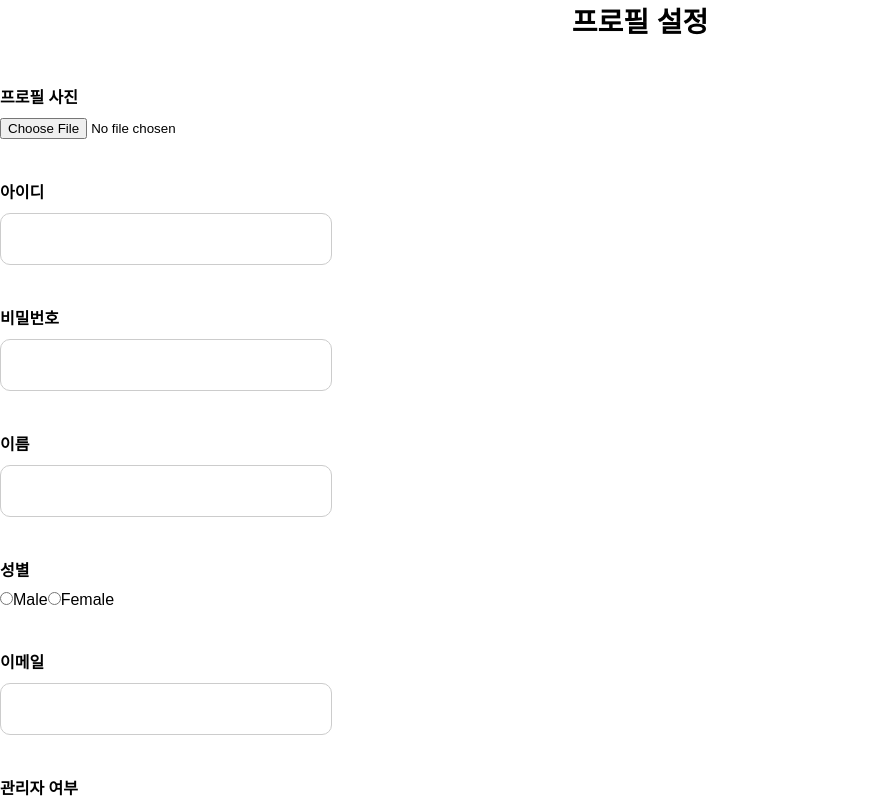
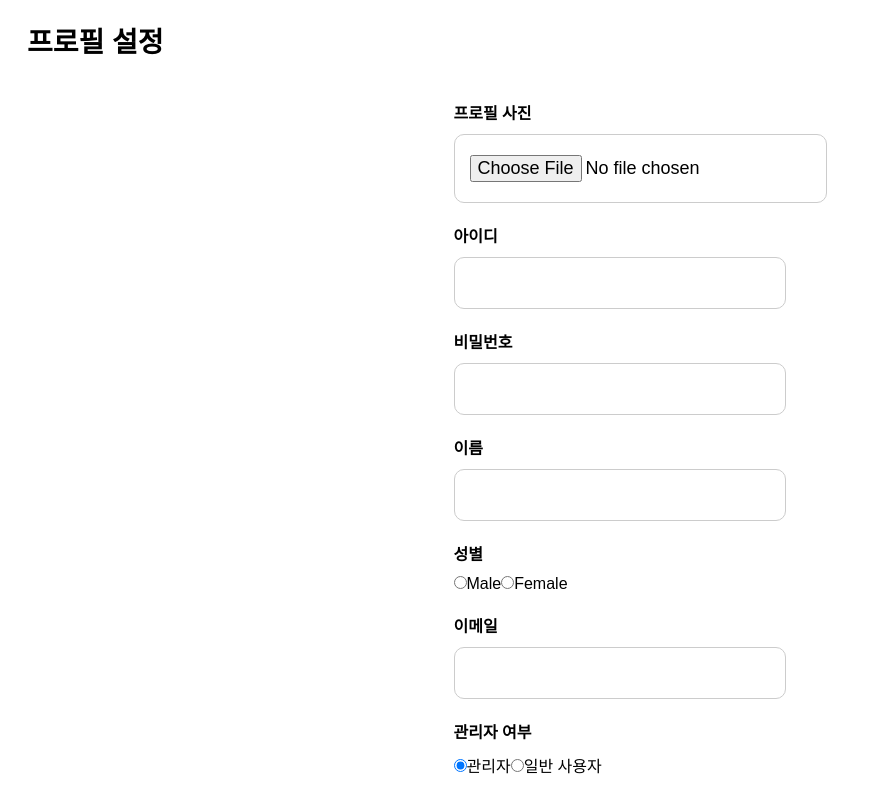
Before and after one commit to LikeLion12thHackathon/frontend, a React app: page /register in a window 1280 px wide. Shown: the whole page, without its empty margins (0-890 px from the left). Built offline with nearby package versions, Linux system fonts and the light colour scheme; no server answers; what recoil-persist would draw is missing.

Commit message:
feat: 회원가입 유효성 검사 로직 수정 중

```diff
--- a/src/pages/Register.jsx
+++ b/src/pages/Register.jsx
@@ -1,5 +1,6 @@
 import { useState } from "react";
-import { FormContainer, ErrorMsgContainer, FormInnerWrapper, RegisterInput, LoginSubmitButton, LoginTitle, StyledForm, StyledLabel, StyledLink } from "../css/styled/signin_up.styled";
+import * as Styled from "../css/styled/signin_up.styled";
+import { Header } from "../components/Header";
 import { isRequired, MinimumLength, CantContainSpace, EmailFormat, SpecialText, UserRules } from "../constant/user.constraints";
 //import { sendReqAndSaveToken } from "../../function/login.register";
 import { postRegisterDataWith } from "../function/login.register";
@@ -14,17 +15,17 @@ export const Register = () => {
     const [profileimg, setProfileimg] = useState("");
     const [name, setName] = useState("");
     const [gender, setGender] = useState("");
-    const [admin, setAdmin] = useState(false);
+    const [admin, setAdmin] = useState(true);
 
     const [error, setError] = useState("");
     const [valid, setValid] = useState({
         username: false,
         password: false,
         email: false,
-        profileimg: false,
+        profileimg: true, // 프로필 이미지는 유효성 검사에서 제외
         name: false,
         gender: false,
-        admin: false,
+        admin: true, // 기본값을 true로 설정 (true/false 모두 허용)
     });
 
     function validation(value, constraints) {
@@ -68,7 +69,8 @@ export const Register = () => {
                 setValid((prevState) => ({...prevState, email: result === null}));
                 break;
             case "profileimg":
-                setProfileimg(value);
+                setProfileimg(value || ""); // 파일 값이 없으면 빈 문자열로 설정
+                // 프로필 이미지는 유효성 검사에서 제외하므로 별도의 유효성 검사 없음
                 result = validation(value, [isRequired]); // 프로필 이미지 규칙
                 setValid((prevState) => ({...prevState, profileimg: result === null}));
                 break;
@@ -83,8 +85,8 @@ export const Register = () => {
                 setValid((prevState) => ({...prevState, gender: result === null}));
                 break;
             case "admin":
-                setAdmin(value === "true"); // 관리자 여부
-                setValid((prevState) => ({ ...prevState, admin: true })); // 별도의 유효성 검사 필요 시 추가
+                setAdmin(value === "true" || value === "false"); // true/false 모두 허용
+                setValid((prevState) => ({ ...prevState, admin: true })); // 별도의 유효성 검사 필요
                 break;
         }
         setError(result); // 최종 에러 메시지 설정
@@ -94,7 +96,8 @@ export const Register = () => {
     async function onSubmit(event) {
         event.preventDefault();
         // 유효하지 않은 정보가 하나라도 있으면 안됨
-        if(Object.values(valid).filter((value) => value === false).length > 0) {
+        if(Object.keys(valid).some((key) =>
+            (key !== 'profileimg' && key !== 'admin' && valid[key] === false))) {
             alert("제대로 입력해주세요");
             // ToastifyWarn("모든 항목을 제대로 입력해주세요");
             return;
@@ -104,7 +107,7 @@ export const Register = () => {
             username: username,
             password: password,
             email: email,
-            profile_photo: profileimg,
+            profile_photo: profileimg || "",
             name: name,
             gender: gender,
             is_admin: admin,
@@ -125,27 +128,29 @@ export const Register = () => {
 
     return (
         <>
-            <FormContainer>
-                    <LoginTitle>프로필 설정</LoginTitle>
-                <FormInnerWrapper>
+            <Header text="프로필 설정" />
+            <Styled.FormContainer>
+                <form onSubmit={onSubmit}>
+                    <Styled.FormInnerWrapper>
                         {/* <Avatar
                             src={profileimg}
                             style={{margin:'20px'}}
                             size={200}
-                        onClick={()=>{fileInput.current.click()}}/> */}
-                    <StyledLabel htmlFor="profileimg">프로필 사진</StyledLabel>
-                    <input
+                            onClick={() => {fileInput.current.click()}}
+                        /> */}
+                        <Styled.StyledLabel htmlFor="profileimg">프로필 사진</Styled.StyledLabel>
+                        <Styled.FileInput
                             type="file"
                             id="profileimg"
                             name="profileimg"
                             required
-                        value={profileimg}
                             onChange={onChange}
                         />
-                </FormInnerWrapper>
-                <FormInnerWrapper>
-                    <StyledLabel htmlFor="username">아이디</StyledLabel>
-                    <RegisterInput
+                    </Styled.FormInnerWrapper>
+
+                    <Styled.FormInnerWrapper>
+                        <Styled.StyledLabel htmlFor="username">아이디</Styled.StyledLabel>
+                        <Styled.RegisterInput
                             type="text"
                             id="username"
                             name="username"
@@ -153,10 +158,11 @@ export const Register = () => {
                             value={username}
                             onChange={onChange}
                         />
-                </FormInnerWrapper>
-                <FormInnerWrapper>
-                    <StyledLabel htmlFor="password">비밀번호</StyledLabel>
-                    <RegisterInput
+                    </Styled.FormInnerWrapper>
+
+                    <Styled.FormInnerWrapper>
+                        <Styled.StyledLabel htmlFor="password">비밀번호</Styled.StyledLabel>
+                        <Styled.RegisterInput
                             type="password"
                             id="password"
                             name="password"
@@ -164,10 +170,11 @@ export const Register = () => {
                             value={password}
                             onChange={onChange}
                         />
-                </FormInnerWrapper>
-                <FormInnerWrapper>
-                    <StyledLabel htmlFor="name">이름</StyledLabel>
-                    <RegisterInput
+                    </Styled.FormInnerWrapper>
+
+                    <Styled.FormInnerWrapper>
+                        <Styled.StyledLabel htmlFor="name">이름</Styled.StyledLabel>
+                        <Styled.RegisterInput
                             type="text"
                             id="name"
                             name="name"
@@ -175,14 +182,14 @@ export const Register = () => {
                             value={name}
                             onChange={onChange}
                         />
-                </FormInnerWrapper>
-                <FormInnerWrapper>
-                    <StyledLabel>성별</StyledLabel>
+                    </Styled.FormInnerWrapper>
+
+                    <Styled.FormInnerWrapper>
+                        <Styled.StyledLabel>성별</Styled.StyledLabel>
                         <div>
                             <label>
                                 <input
                                     type="radio"
-                                id="gender"
                                     name="gender"
                                     value="male"
                                     checked={gender === 'male'}
@@ -193,7 +200,6 @@ export const Register = () => {
                             <label>
                                 <input
                                     type="radio"
-                                id="gender"
                                     name="gender"
                                     value="female"
                                     checked={gender === 'female'}
@@ -202,10 +208,11 @@ export const Register = () => {
                                 Female
                             </label>
                         </div>
-                </FormInnerWrapper>
-                <FormInnerWrapper>
-                    <StyledLabel htmlFor="email">이메일</StyledLabel>
-                    <RegisterInput
+                    </Styled.FormInnerWrapper>
+
+                    <Styled.FormInnerWrapper>
+                        <Styled.StyledLabel htmlFor="email">이메일</Styled.StyledLabel>
+                        <Styled.RegisterInput
                             type="email"
                             id="email"
                             name="email"
@@ -213,9 +220,10 @@ export const Register = () => {
                             value={email}
                             onChange={onChange}
                         />
-                </FormInnerWrapper>
-                <FormInnerWrapper>
-                    <StyledLabel htmlFor="admin">관리자 여부</StyledLabel>
+                    </Styled.FormInnerWrapper>
+
+                    <Styled.FormInnerWrapper>
+                        <Styled.StyledLabel htmlFor="admin">관리자 여부</Styled.StyledLabel>
                         <div>
                             <label>
                                 <input
@@ -238,32 +246,35 @@ export const Register = () => {
                                 일반 사용자
                             </label>
                         </div>
-                </FormInnerWrapper>
-                <FormInnerWrapper>
-                    <ErrorMsgContainer $visibleTrue={`${error?.length > 0}`}>{error}</ErrorMsgContainer>
-                </FormInnerWrapper>
+                    </Styled.FormInnerWrapper>
 
-                <FormInnerWrapper>
-                    <span style={{
-                            fontWeight: "lighter",
-                            color: "#aeaeae"
-                    }}>
-                        계정이 없으신가요?
+                    <Styled.FormInnerWrapper>
+                        <Styled.ErrorMsgContainer $visibleTrue={`${error?.length > 0}`}>
+                            {error}
+                        </Styled.ErrorMsgContainer>
+                    </Styled.FormInnerWrapper>
+
+                    <Styled.FormInnerWrapper>
+                        <Styled.LoginSubmitButton
+                            type="submit"
+                            disabled={error?.length > 0}
+                        >
+                            회원가입
+                        </Styled.LoginSubmitButton>
+                    </Styled.FormInnerWrapper>
+
+                    <Styled.FormInnerWrapper>
+                        <span style={{ fontWeight: "bold", color: "#666666" }}>
+                            계정이 있으신가요?
                         </span>
-                    <StyledLink to="/">
+                        <Styled.StyledLink to="/">
                             로그인하기
-                    </StyledLink>
-                </FormInnerWrapper>
-                <FormInnerWrapper>
-                    <LoginSubmitButton
-                        type="button"
-                        value="register"
-                        disabled={error?.length > 0}
-                        onClick={onSubmit}
-                    >회원가입</LoginSubmitButton>
-                </FormInnerWrapper>
+                        </Styled.StyledLink>
+                    </Styled.FormInnerWrapper>
                     {/* <ToastContainer /> */}
-            </FormContainer>
+                </form>
+            </Styled.FormContainer>
         </>
+
     )
 }
```
Lines whose indentation alone changed are shown as unchanged.
